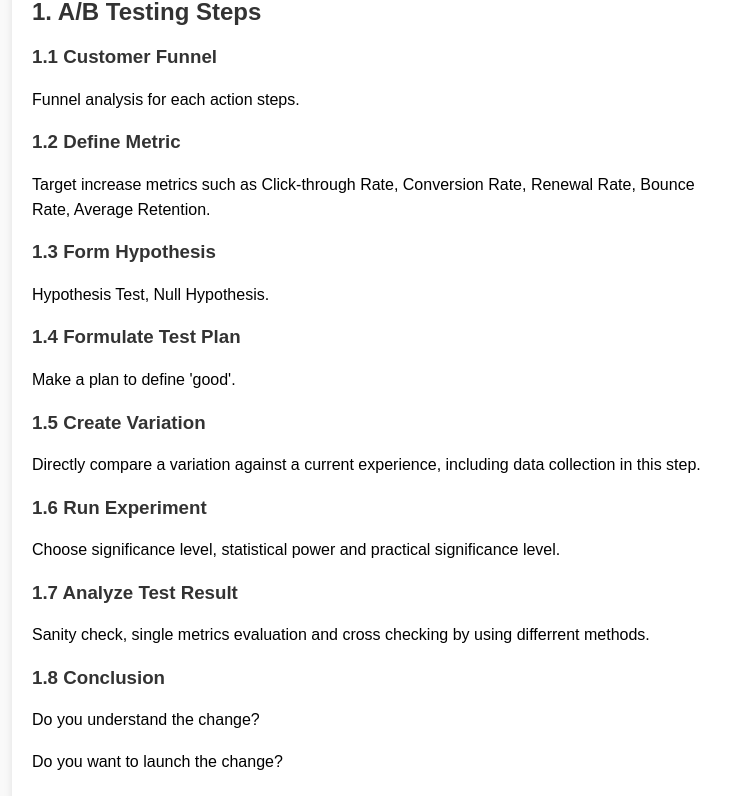
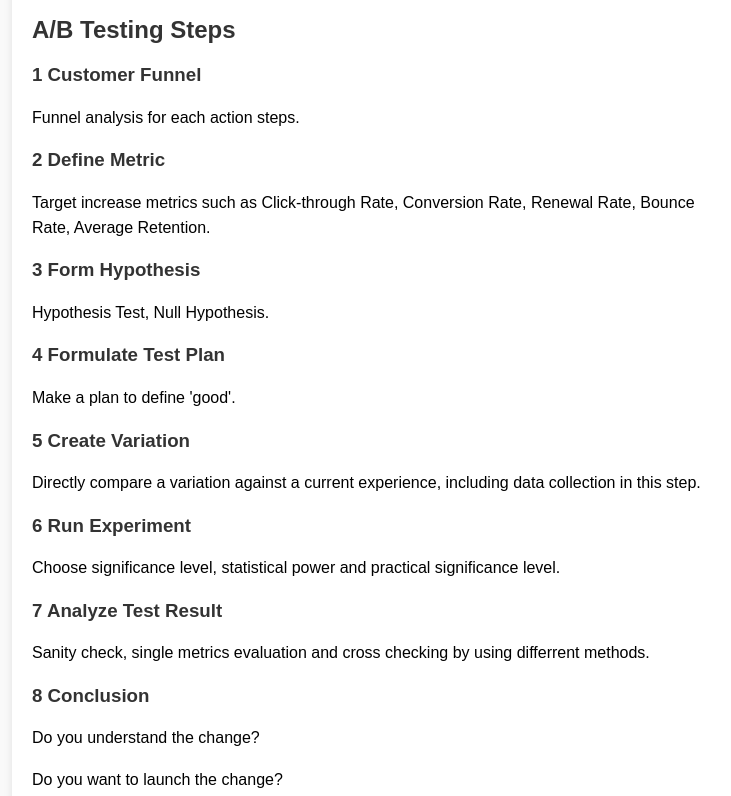
Before and after one commit to judithpp13/my-website, a website: page my_study_case3.html in a window 1280 px wide. Shown: the part 132-928 px from the top of the page, without its empty margins (258-989 px from the left). Drawn offline with Linux system fonts and the light colour scheme.

Commit message:
2nd change

```diff
--- a/assets/css/styles.css
+++ b/assets/css/styles.css
@@ -1257,6 +1257,7 @@ header {
   color: #ffffff;
 }
 
+
 /* interests */
 
 
@@ -1322,7 +1323,7 @@ header {
 
 
 .case-image {
-  width: 150px; /* Set a fixed width */
+  width: 200px; /* Set a fixed width */
   height: 150px; /* Set a fixed height */
   object-fit: cover; /* Ensure the image scales proportionally and crops if needed */
   border-radius: 5px; /* Optional: Add rounded corners */
--- a/my_study_case3.html
+++ b/my_study_case3.html
@@ -1,8 +1,9 @@
 <!DOCTYPE html>
 <html lang="en">
+
 <head>
     <meta charset="UTF-8">
-    <title>ImageJ Case Study</title>
+    <title>A/B Testing</title>
     <style>
         body {
             font-family: Arial, sans-serif;
@@ -37,38 +38,44 @@
             list-style-type: circle;
         }
     </style>
+    <!-- <a href="my_study_case.html" class="back-to-home">Back</a> -->
 </head>
+
 <body>
 
 <div class="container">
+    <!-- Back Button -->
+    <a href="my_study_case.html" class="back-to-home">Back</a>
+
     <h1>A/B Testing</h1>
 
+
     <div class="section">
-        <h2>1. A/B Testing Steps</h2>
-        <h3>1.1 Customer Funnel</h3>
+        <h2>A/B Testing Steps</h2>
+        <h3>1 Customer Funnel</h3>
         <p>Funnel analysis for each action steps.</p>
 
-        <h3>1.2 Define Metric</h3>
+        <h3>2 Define Metric</h3>
         <p>Target increase metrics such as Click-through Rate,
             Conversion Rate, Renewal Rate, Bounce Rate, Average Retention.
         </p>
 
-        <h3>1.3 Form Hypothesis</h3>
+        <h3>3 Form Hypothesis</h3>
         <p>Hypothesis Test, Null Hypothesis.</p>
 
-        <h3>1.4 Formulate Test Plan</h3>
+        <h3>4 Formulate Test Plan</h3>
         <p>Make a plan to define 'good'.</p>
 
-        <h3>1.5 Create Variation</h3>
+        <h3>5 Create Variation</h3>
         <p>Directly compare a variation against a current experience, including data collection in this step.</p>
 
-        <h3>1.6 Run Experiment</h3>
+        <h3>6 Run Experiment</h3>
         <p>Choose significance level, statistical power and practical significance level.</p>
 
-        <h3>1.7 Analyze Test Result</h3>
+        <h3>7 Analyze Test Result</h3>
         <p>Sanity check, single metrics evaluation and cross checking by using differrent methods. </p>
 
-        <h3>1.8 Conclusion</h3>
+        <h3>8 Conclusion</h3>
         <p>Do you understand the change?</p>
         <!-- <br> -->
         <p>Do you want to launch the change?</p>
```
Also changed, not shown: index.html (+4 -0 lines), my_study_case.html (+11 -0 lines), my_study_case1.html (+2 -0 lines), my_study_case2.html (+2 -0 lines), assets/img/A_B testing.jpg (added), assets/img/A_B testing.png (added), 2 other files.
